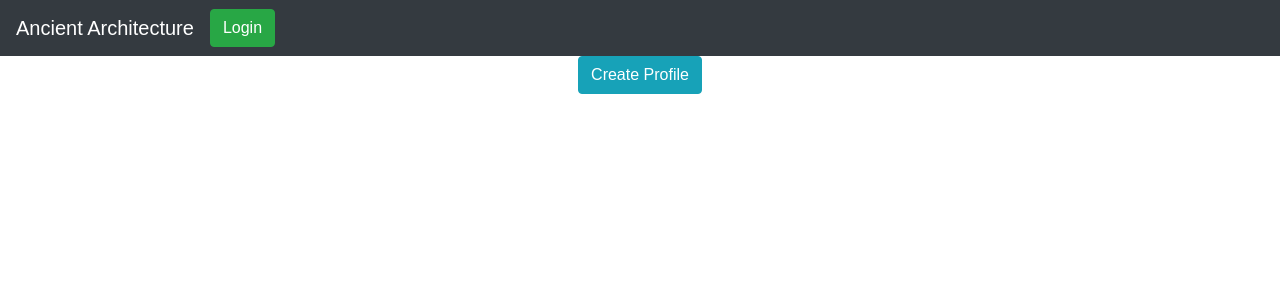
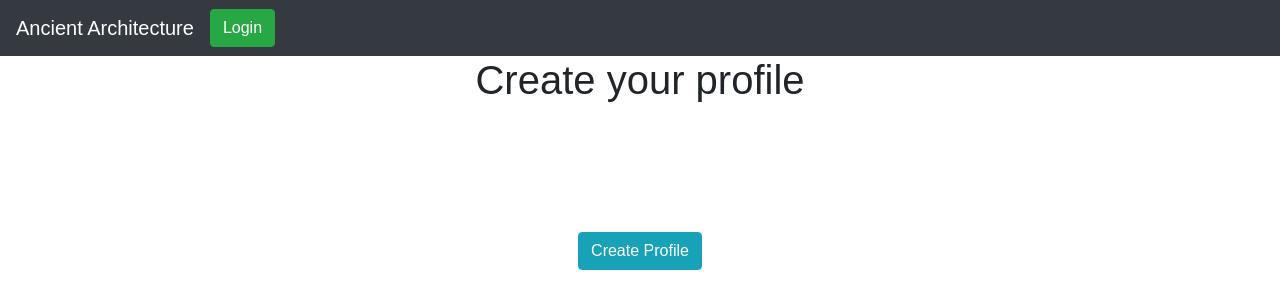
Before and after one commit to BobbyGifford/ancient-architecture, a React (Create React App) app in the folder client/: page /profile in a window 1280 px wide. Shown: the top 308 px of the page. Built offline with nearby package versions, Linux system fonts and the light colour scheme; no server answers.

Commit message:
Fixed no profile issue.

```diff
--- a/client/public/index.html
+++ b/client/public/index.html
@@ -26,7 +26,7 @@
       work correctly both with client-side routing and a non-root public URL.
       Learn how to configure a non-root public URL by running `npm run build`.
     -->
-  <title>React App</title>
+  <title>Ancient Architecture</title>
 </head>
 
 <body>
--- a/client/src/components/header/Header.js
+++ b/client/src/components/header/Header.js
@@ -17,6 +17,7 @@ class Header extends Component {
     } else {
       return (
         <ul className="navbar-nav mr-auto">
+          {this.props.profile ? (
             <li className="nav-item">
               <Link
                 className="nav-link"
@@ -25,6 +26,7 @@ class Header extends Component {
                 Your Locations
               </Link>
             </li>
+          ) : null}
 
           <li className="nav-item">
             <Link className="nav-link" to="/posts">
@@ -81,8 +83,8 @@ class Header extends Component {
   }
 }
 
-function mapStateToProps({ auth }) {
-  return { auth };
+function mapStateToProps({ auth, profile }) {
+  return { auth, profile };
 }
 
 export default connect(mapStateToProps)(Header);
--- a/client/src/components/posts/AllPosts.js
+++ b/client/src/components/posts/AllPosts.js
@@ -51,17 +51,19 @@ class Posts extends Component {
     return (
       <div className="container text-center">
         <h1 className="text-center">Interesting locations</h1>
-        <Link to="/addpost" className="btn btn-success my-2">
-          Add Post
-        </Link>
+        {this.props.profile ? (
+          <Link to="/addpost" className="btn btn-success my-2">
+            Add Post
+          </Link>
+        ) : null}
         {this.renderPosts()}
       </div>
     );
   }
 }
 
-function mapStateToProps({ posts }) {
-  return { posts };
+function mapStateToProps({ posts, profile }) {
+  return { posts, profile };
 }
 
 export default connect(
--- a/client/src/components/posts/Post.js
+++ b/client/src/components/posts/Post.js
@@ -97,12 +97,14 @@ class Post extends Component {
               </div>
             ) : null}
             <br />
+            {this.props.profile ? (
               <Link
                 to={'/addcomment/' + this.props.match.params.id}
                 className="btn btn-info"
               >
                 Add Comment
               </Link>
+            ) : null}
             <br />
             <br />
             {this.state.post.comments.map(comment => {
--- a/client/src/components/profile/OthersProfile.js
+++ b/client/src/components/profile/OthersProfile.js
@@ -64,7 +64,7 @@ class OthersProfile extends Component {
           <div className="row">
             {this.state.otherProfile.locationsOfInterest.map(location => {
               return (
-                <div key={location._id} className="col-4">
+                <div key={location._id} className="col-12">
                   <div className="card bg-light">
                     <h5 className="card-header">{location.name}</h5>
                     <div className="card-body">
--- a/client/src/components/profile/Profile.js
+++ b/client/src/components/profile/Profile.js
@@ -16,7 +16,12 @@ class Profile extends Component {
     if (this.props.profile === null || this.props.profile === undefined) {
       return (
         <div className="text-center">
-          <Link className="text-center btn btn-info" to="/profileform">
+          <h1>Create your profile</h1>
+          <Link
+            style={{ marginTop: '15vh' }}
+            className="text-center btn btn-info"
+            to="/profileform"
+          >
             Create Profile
           </Link>
         </div>
```
Lines whose indentation alone changed are shown as unchanged.
